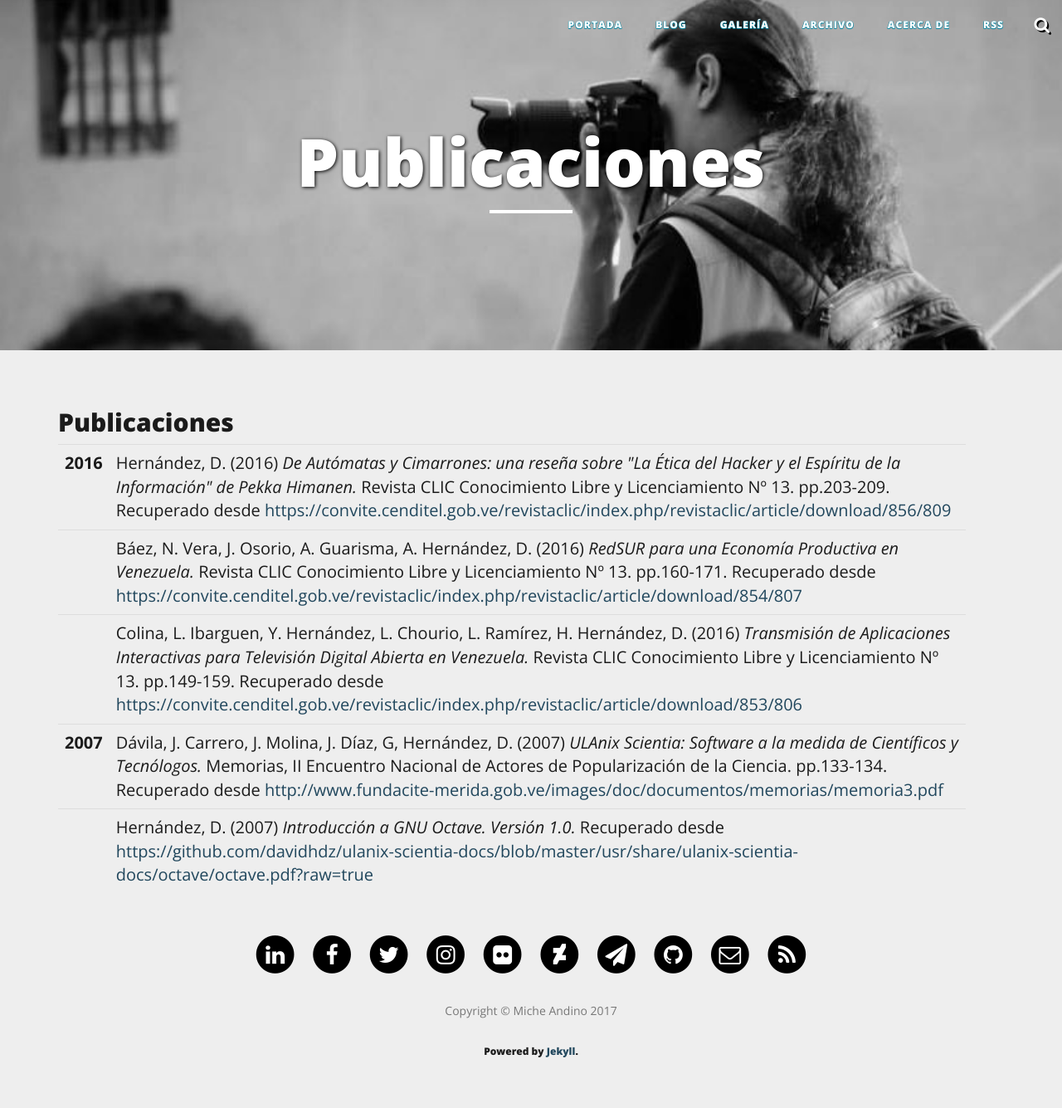
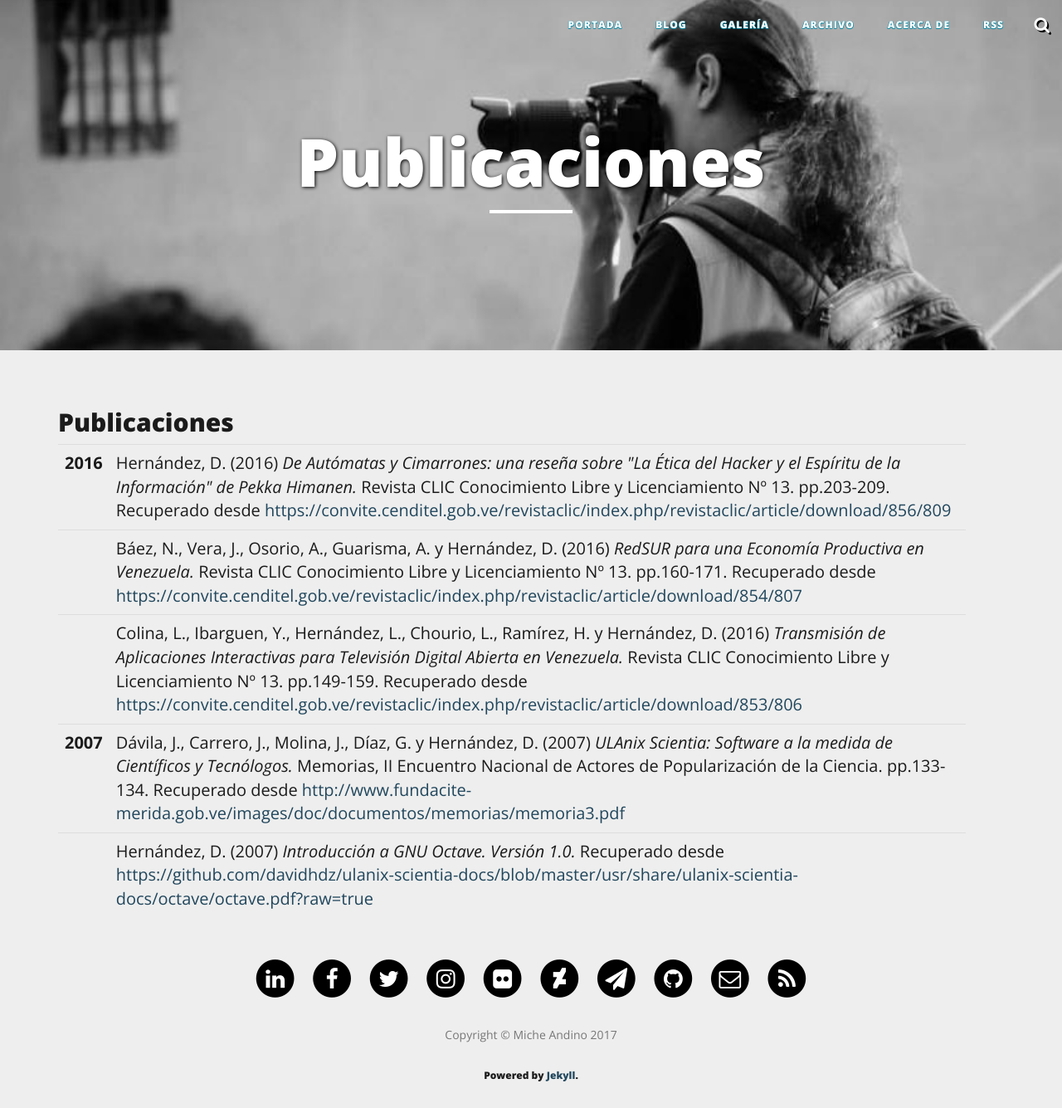
Before and after one commit to davidhdz/davidhdz.github.io, a Jekyll site: the page built from pubs/index.html, in a window 1280 px wide. Shown: the whole page at 83% size. Built offline with Jekyll 4.4.1, drawn with Linux system fonts in a browser that asks for light colours; nearby versions of some CDN libraries; comment, search, counter and statistics services are not loaded; before the commit the page ends 1306 px from its top, so only the background shows below that.

Commit message:
Correción en autores de publicaciones

```diff
--- a/pubs/index.html
+++ b/pubs/index.html
@@ -14,15 +14,15 @@ header-img: "img/charlas.jpg"
 </tr>
 <tr>
   <td></td>
-  <td>Báez, N. Vera, J. Osorio, A. Guarisma, A. Hernández, D. (2016) <em>RedSUR para una Economía Productiva en Venezuela.</em> Revista CLIC Conocimiento Libre y Licenciamiento Nº 13. pp.160-171. Recuperado desde <a href="https://convite.cenditel.gob.ve/revistaclic/index.php/revistaclic/article/download/854/807" target="_blank">https://convite.cenditel.gob.ve/revistaclic/index.php/revistaclic/article/download/854/807</td>
+  <td>Báez, N., Vera, J., Osorio, A., Guarisma, A. y Hernández, D. (2016) <em>RedSUR para una Economía Productiva en Venezuela.</em> Revista CLIC Conocimiento Libre y Licenciamiento Nº 13. pp.160-171. Recuperado desde <a href="https://convite.cenditel.gob.ve/revistaclic/index.php/revistaclic/article/download/854/807" target="_blank">https://convite.cenditel.gob.ve/revistaclic/index.php/revistaclic/article/download/854/807</td>
 </tr>
 <tr>
   <td></td>
-  <td>Colina, L. Ibarguen, Y. Hernández, L. Chourio, L. Ramírez, H. Hernández, D. (2016) <em>Transmisión de Aplicaciones Interactivas para Televisión Digital Abierta en Venezuela.</em> Revista CLIC Conocimiento Libre y Licenciamiento Nº 13. pp.149-159. Recuperado desde <a href="https://convite.cenditel.gob.ve/revistaclic/index.php/revistaclic/article/download/853/806" target="_blank">https://convite.cenditel.gob.ve/revistaclic/index.php/revistaclic/article/download/853/806</td>
+  <td>Colina, L., Ibarguen, Y., Hernández, L., Chourio, L., Ramírez, H. y Hernández, D. (2016) <em>Transmisión de Aplicaciones Interactivas para Televisión Digital Abierta en Venezuela.</em> Revista CLIC Conocimiento Libre y Licenciamiento Nº 13. pp.149-159. Recuperado desde <a href="https://convite.cenditel.gob.ve/revistaclic/index.php/revistaclic/article/download/853/806" target="_blank">https://convite.cenditel.gob.ve/revistaclic/index.php/revistaclic/article/download/853/806</td>
 </tr>
 <tr>
   <td style="vertical-align: top;"><strong>2007</strong></td>
-  <td>Dávila, J. Carrero, J. Molina, J. Díaz, G, Hernández, D. (2007) <em>ULAnix Scientia: Software a la medida de Científicos y Tecnólogos.</em> Memorias, II Encuentro Nacional de Actores de Popularización de la Ciencia. pp.133-134. Recuperado desde <a href="http://www.fundacite-merida.gob.ve/images/doc/documentos/memorias/memoria3.pdf" target="_blank">http://www.fundacite-merida.gob.ve/images/doc/documentos/memorias/memoria3.pdf</td>
+  <td>Dávila, J., Carrero, J., Molina, J., Díaz, G. y Hernández, D. (2007) <em>ULAnix Scientia: Software a la medida de Científicos y Tecnólogos.</em> Memorias, II Encuentro Nacional de Actores de Popularización de la Ciencia. pp.133-134. Recuperado desde <a href="http://www.fundacite-merida.gob.ve/images/doc/documentos/memorias/memoria3.pdf" target="_blank">http://www.fundacite-merida.gob.ve/images/doc/documentos/memorias/memoria3.pdf</td>
 </tr>
 <tr>
   <td> </td>
```
